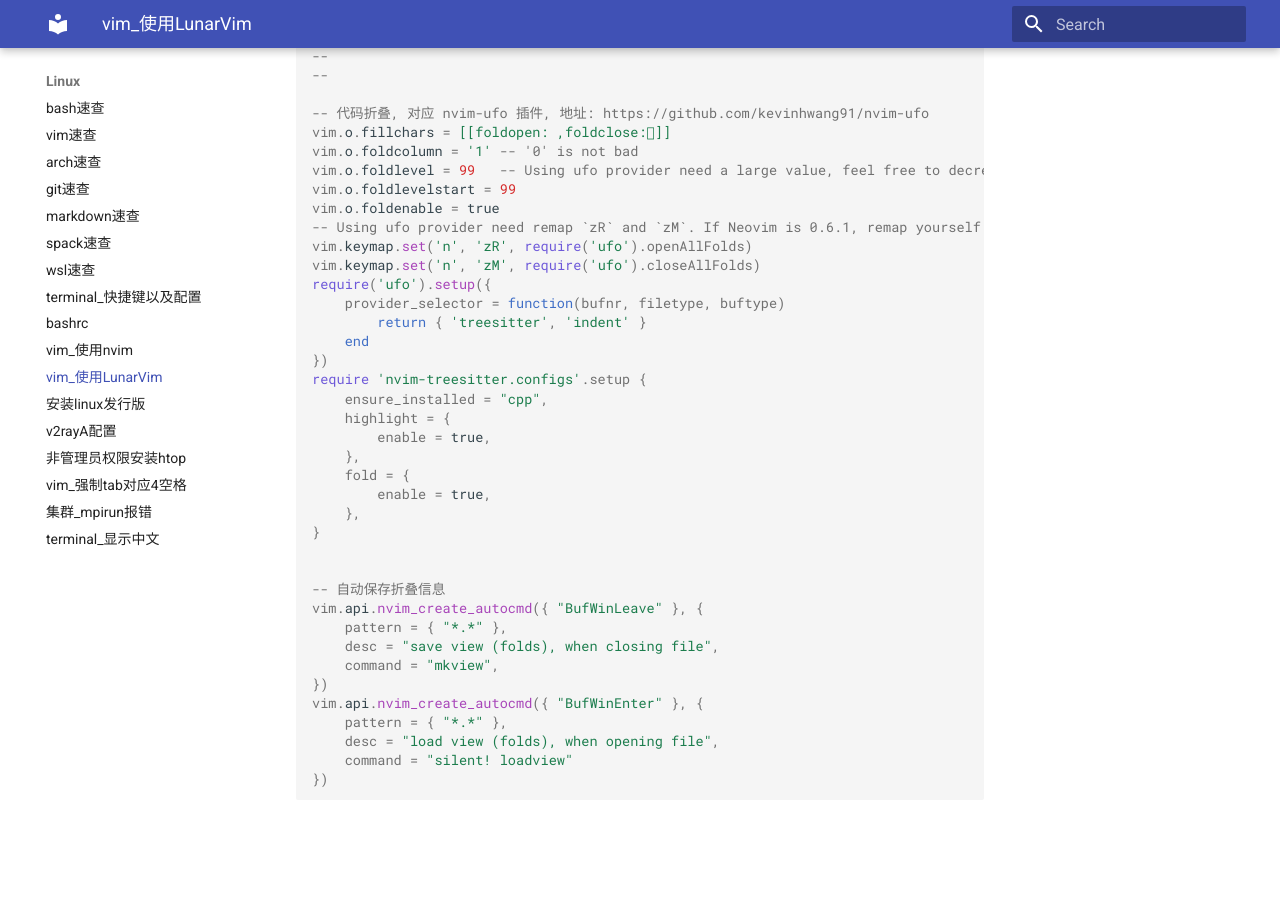
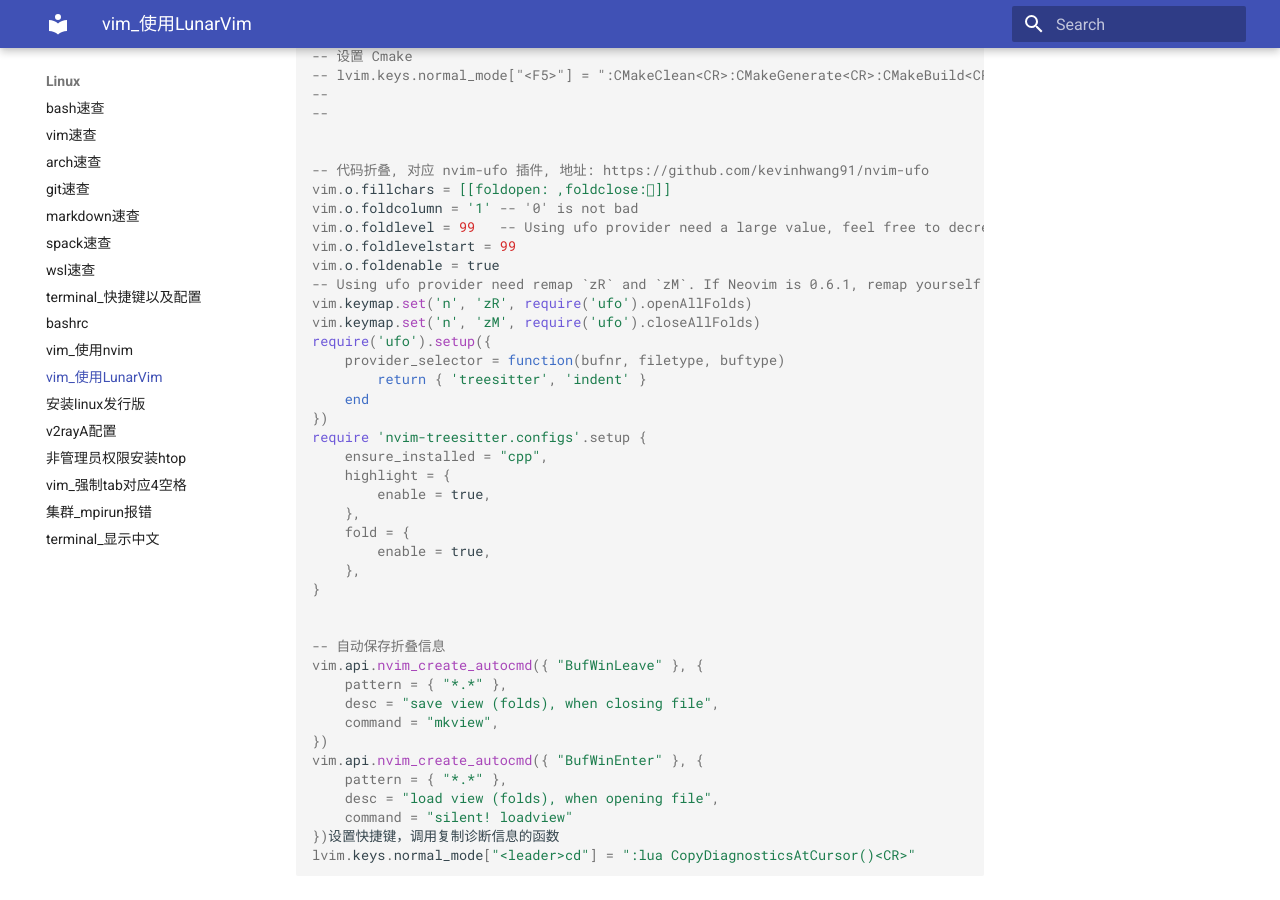
Before and after one commit to ymma98/technotes, an MkDocs documentation site: the page built from docs/Linux/vim_使用LunarVim.md, in a window 1280 px wide and 900 px high, scrolled down 4321 px. Built offline with MkDocs 1.6.1 and Material for MkDocs 9.7.7, drawn with Linux system fonts in a browser that asks for light colours; before the commit the page ends 5145 px from its top, so only the background shows below that.

Commit message:
docs/Linux/vim_使用LunarVim.md updated from https://stackedit.cn/

````diff
--- a/docs/Linux/vim_使用LunarVim.md
+++ b/docs/Linux/vim_使用LunarVim.md
@@ -124,6 +124,8 @@ lvim.builtin.treesitter.auto_install = true
 --
 
 
+
+
 lvim.plugins = {
     {
         "rafi/awesome-vim-colorschemes",
@@ -217,6 +219,7 @@ vim.cmd('command! Copypath call setreg("+", expand("%:p"))')
 --
 --
 
+
 -- 代码折叠, 对应 nvim-ufo 插件, 地址: https://github.com/kevinhwang91/nvim-ufo
 vim.o.fillchars = [[foldopen:,foldclose:]]
 vim.o.foldcolumn = '1' -- '0' is not bad
@@ -252,10 +255,11 @@ vim.api.nvim_create_autocmd({ "BufWinEnter" }, {
     pattern = { "*.*" },
     desc = "load view (folds), when opening file",
     command = "silent! loadview"
-})
+})设置快捷键，调用复制诊断信息的函数
+lvim.keys.normal_mode["<leader>cd"] = ":lua CopyDiagnosticsAtCursor()<CR>"
 ```
 <!--stackedit_data:
-eyJoaXN0b3J5IjpbNTMzMDk5Mzg3LDE5ODEyNjgyOTMsMjU0Nj
-czOTI4LDc1MTUyNDEzNSw1MzU3MzYxMzYsNjE5ODU0NzQxXX0=
-
+eyJoaXN0b3J5IjpbODQyMzI0MjE5LDUzMzA5OTM4NywxOTgxMj
+Y4MjkzLDI1NDY3MzkyOCw3NTE1MjQxMzUsNTM1NzM2MTM2LDYx
+OTg1NDc0MV19
 -->
````
